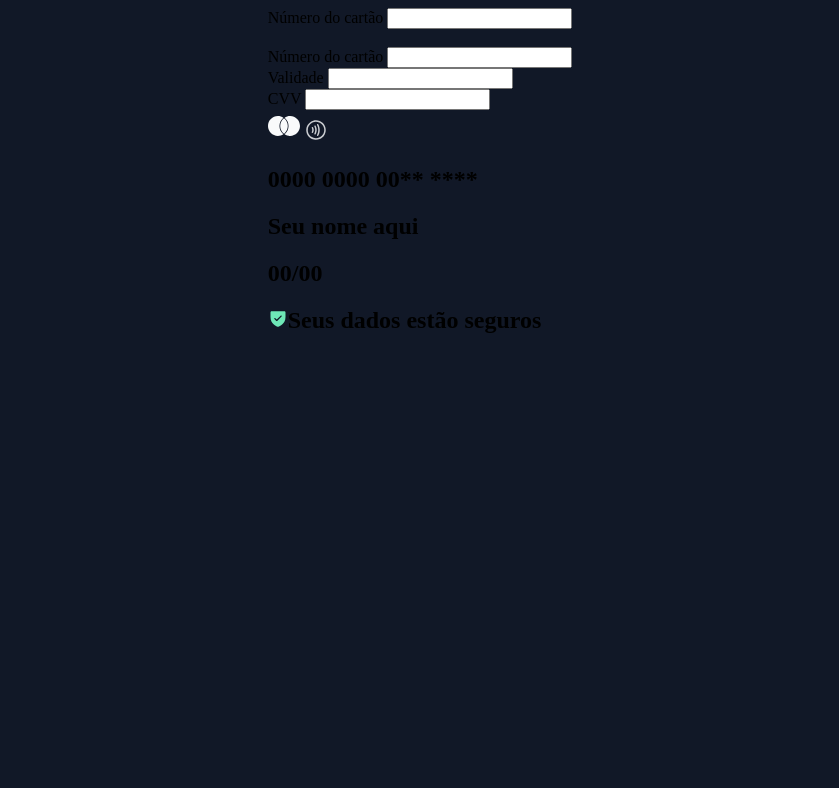
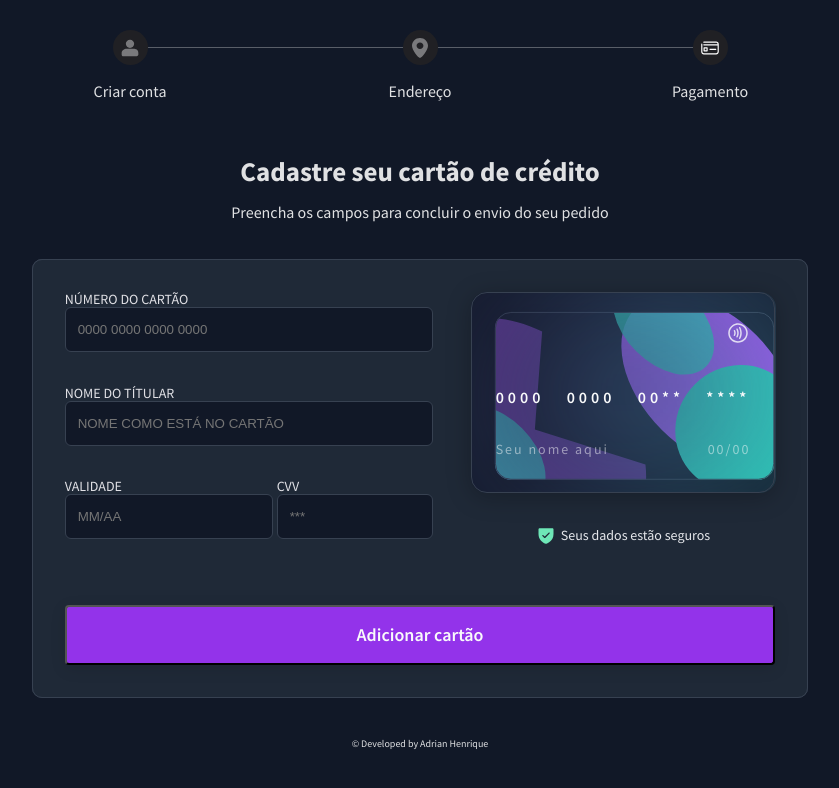
Before and after one commit to Adrianhenrrique/register-card, a plain HTML site: page index.html in a window 1280 px wide. Shown: the whole page, without its empty margins (220-1059 px from the left). Drawn offline with Linux system fonts and the light colour scheme.

Commit message:
update site boracoda

```diff
--- /dev/null
+++ b/assets/css/credity-card.css
@@ -0,0 +1,70 @@
+.credit-card {
+    box-sizing: border-box;
+    background: #111827;
+    background-image: url(../images/cc-bg.svg);
+    border-radius: 16px;
+    color: #F9FAFB;
+    letter-spacing: 4px;
+}
+
+.credit-card > div {
+    box-shadow: 0px 4px 24px rgba(0, 0, 0, 0.25);
+    border-radius: 16px;
+    border: 1px solid #374151;
+    backdrop-filter: blur(104px);
+    padding: 24px;
+}
+
+.top-info {
+    display: flex;
+    justify-content: space-between;
+}
+
+.card-flag {
+    opacity: 0;
+}
+
+.card-number-images {
+    font-family: 'Source Sans Pro';
+    font-style: normal;
+    font-weight: 600;
+    font-size: 16px;
+    line-height: 16px;
+    word-spacing: 15px;
+    margin-top: 40px;
+}
+
+.bottom-info {
+    display: flex;
+    justify-content: space-between;
+    margin-top: 24px;
+    letter-spacing: 2px;
+}
+
+.card-name-images, .card-date-images {
+    font-family: 'Source Sans Pro';
+    font-style: normal;
+    font-weight: 400;
+    font-size: 14px;
+    line-height: 16px;
+    opacity: 0.5;
+}
+
+.safe-info {
+    font-family: 'Source Sans Pro';
+    font-style: normal;
+    font-weight: 400;
+    font-size: 14px;
+    line-height: 16px;
+    color: #E5E7EB;
+    display: flex;
+    justify-content: center;
+    align-items: center;
+    margin-top: 32px;
+}
+
+.shieldCheck {
+    width: 20px;
+    height: 20px;
+    margin-right: 5px;
+}
--- /dev/null
+++ b/assets/css/forms.css
@@ -0,0 +1,56 @@
+main {
+    max-width: 36rem;
+    display: grid;
+    gap: 1.6rem;
+  }
+
+  main .input-wrapper {
+    display: grid;
+    gap: 0.6rem;
+    margin-left: 20px;
+  }
+
+  main label {
+    font-weight: 500;
+    font-size: 1.4rem;
+    line-height: 1.5rem;
+    letter-spacing: 0.01px;
+    text-transform: uppercase;
+    color: #e1e1e6;
+    margin-bottom: 7px;
+  }
+
+  main input {
+    background: #111827;
+    border: 1px solid #374151;
+    border-radius: 6px;
+    height: 41px;
+    padding-inline: 1.2rem;
+
+    width: 100%;
+
+    color: white;
+    text-transform: uppercase;
+  }
+
+  main input::placeholder, main input:-ms-input-placeholder, main input::-ms-input-placeholder {
+    color: #9CA3AF;
+  }
+
+  main .add1 {
+    width: 182px;
+    margin-right: 16px;
+  }
+
+  main .add2 {
+    width: 130px;
+  }
+
+  main .flex {
+    gap: 1.4rem;
+    display: flex;
+  }
+
+  main .flex .input-wrapper {
+    flex: 1;
+  }
--- /dev/null
+++ b/assets/css/header.css
@@ -0,0 +1,73 @@
+.steps {
+    display: flex;
+    justify-content: center;
+    align-items: center;
+    /* justify-content: space-between; */
+    width: 450px;
+    margin-bottom: 30px;
+}
+
+.steps .line {
+    position: absolute;
+    top: 47px;
+    width: 600px;
+    height: 1px;
+    background-color: #ffffff;
+    z-index: -1;
+    opacity: 0.3;
+}
+
+.steps > .step {
+    display: flex;
+    flex-direction: column;
+    justify-content: center;
+    align-items: center;
+    margin: 0px 100px;
+}
+
+.steps > .step > p {
+    font-size: 16px;
+    display: flex;
+    justify-content: center;
+    align-items: center;
+    width: 90px;
+}
+
+.steps > .step > div {
+    width: 25px;
+    height: 25px;
+    display: flex;
+    justify-content: center;
+    align-items: center;
+    background-color: #202024;
+    border-radius: 20px;
+    padding: 5px;
+}
+
+.steps .step img {
+    width: 20px;
+    height: 20px;
+    opacity: 0.4;
+}
+
+.steps .step .tree {
+    opacity: 1;
+}
+
+.info {
+    display: flex;
+    flex-direction: column;
+    justify-content: center;
+    align-items: center;
+    margin-bottom: 30px;
+}
+
+.info .title {
+    font-size: 27px;
+    margin: 7px 0px;
+}
+
+.info .subtitle {
+    font-size: 16px;
+    margin: 7px 0px;
+}
--- a/assets/css/index.css
+++ b/assets/css/index.css
@@ -1,6 +1,75 @@
+html {
+    width: 100%;
+    height: 100%;
+}
 body {
     display: flex;
+    flex-direction: column;
     justify-content: center;
     align-items: center;
     background-color: #111827;
+    margin-top: 30px;
 }
+
+:root {
+    font-size: 62.5%;
+
+    font-family: "Source Sans Pro", sans-serif;
+    color: rgba(255, 255, 255, 0.87);
+
+    font-synthesis: none;
+    text-rendering: optimizeLegibility;
+    -webkit-font-smoothing: antialiased;
+    -moz-osx-font-smoothing: grayscale;
+    -webkit-text-size-adjust: 100%;
+}
+
+.card-cartao {
+    background-color: #374151;
+    border-radius: 10px;
+}
+
+.inputs {
+    box-sizing: border-box;
+    display: grid;
+    grid-template-areas:
+            "head content"
+            "foot foot";
+    padding: 32px;
+    background: #1F2937;
+    border: 1px solid #374151;
+    border-radius: 10px;
+}
+
+.card-data {
+    grid-area: head;
+}
+
+.cartao{
+    grid-area: content;
+    margin-left: 64px;
+}
+
+.add-card {
+    grid-area: foot;
+}
+
+.add-card {
+    background: #9333EA;
+    box-shadow: 0px 4px 16px rgba(0, 0, 0, 0.1);
+    border-radius: 4px;
+    padding: 16px 0px;
+    color: #F9FAFB;
+    font-family: 'Source Sans Pro';
+    font-style: normal;
+    font-weight: 600;
+    font-size: 18px;
+    line-height: 24px;
+    margin-top: 48px;
+}
+
+.derects {
+    position: absolute;
+    bottom: 0px;
+    margin-bottom: 50px;
+}
--- a/index.html
+++ b/index.html
@@ -7,34 +7,75 @@
     <meta name="viewport" content="width=device-width, initial-scale=1.0">
     <title>Cartão de credito</title>
 
-    <!-- css add -->
+    <!-- style -->
     <link rel="stylesheet" href="./assets/css/index.css">
+    <link rel="stylesheet" href="./assets/css/credity-card.css">
+    <link rel="stylesheet" href="./assets/css/forms.css">
+    <link rel="stylesheet" href="./assets/css/header.css">
+
+    <!-- fonts -->
+    <link rel="preconnect" href="https://fonts.googleapis.com">
+    <link rel="preconnect" href="https://fonts.gstatic.com" crossorigin>
+    <link
+        href="https://fonts.googleapis.com/css2?family=Source+Sans+Pro:ital,wght@0,200;0,300;0,400;0,600;0,700;0,900;1,200;1,300;1,400;1,600;1,700;1,900&display=swap"
+        rel="stylesheet">
 </head>
 
 <body>
+    <header class="header">
+        <div class="steps">
+            <div class="line"></div>
+            <div class="step">
+                <div>
+                    <img src="./assets/images/profile.svg" alt="informação do cadastro">
+                </div>
+                <p>Criar conta</p>
+            </div>
+            <div class="step">
+                <div>
+                    <img src="./assets/images/location.svg" alt="informação da sua localização">
+                </div>
+                <p>Endereço</p>
+            </div>
+            <div class="step">
+                <div>
+                    <img class="tree" src="./assets/images/card.svg" alt="cadastrar cartão de credito">
+                </div>
+                <p>Pagamento</p>
+            </div>
+        </div>
+        <div class="info">
+            <h1 class="title">Cadastre seu cartão de crédito</h1>
+            <p class="subtitle">Preencha os campos para concluir o envio do seu pedido</p>
+        </div>
+    </header>
     <section class="card-cartao">
         <form action="card" class="inputs">
-            <main>
-                <label for="number-card">Número do cartão</label>
-                <input type="number" name="number-card" id="number-card"><br><br>
+            <main class="card-data">
+                <div class="input-wapper">
+                    <label for="number-card">Número do cartão</label><br>
+                    <input type="number" name="number-card" id="number-card" placeholder="0000 0000 0000 0000" maxlength="16">
+                </div>
 
-                <label for="name-card-holder">Número do cartão</label>
-                <input type="text" name="name-card-holder" id="name-card-holder">
-
-                <div class="row">
-                    <div class="left">
-                        <label for="validity-date">Validade</label>
-                        <input type="number" name="validity-date" id="validity-date">
+                <div class="input-wapper">
+                    <label for="name-card-holder">Nome do títular</label><br>
+                    <input type="text" name="name-card-holder" id="name-card-holder" placeholder="Nome como está no cartão">
                 </div>
-                    <div class="right">
-                        <label for="cvv-card">CVV</label>
-                        <input type="number" name="cvv-card" id="cvv-card">
+                <div class="flex">
+                    <div class="input-wapper add1">
+                        <label for="validity-date">Validade</label><br>
+                        <input type="number" name="validity-date" id="validity-date" placeholder="mm/aa" maxlength="4">
+                    </div>
+                    <div class="input-wapper add2">
+                        <label for="cvv-card">CVV</label><br>
+                        <input type="number" name="cvv-card" id="cvv-card" placeholder="***" maxlength="3">
                     </div>
                 </div>
 
             </main>
             <div class="cartao">
                 <div class="credit-card">
+                    <div>
                         <div class="top-info">
                             <img src="./assets/images/flag-mastercard.svg" alt="" class="card-flag">
                             <img src="./assets/images/ContactlessPayment.svg" alt="" class="ContactlessPayment">
@@ -45,11 +86,15 @@
                             <h2 class="card-date-images">00/00</h2>
                         </div>
                     </div>
+
+                </div>
                 <h2 class="safe-info"><img src="./assets/images/safe.svg" alt="icon for segurety"
-                        class="ShieldCheck">Seus dados estão seguros</h2>
+                        class="shieldCheck">Seus dados estão seguros</h2>
             </div>
+            <input class="add-card" type="button" value="Adicionar cartão">
         </form>
     </section>
+    <p class="derects">© Developed by Adrian Henrique</p>
 </body>
 
 </html>
```
Also changed, not shown: assets/images/card.svg (added), assets/images/cc-bg.svg (added), assets/images/location.svg (added), assets/images/profile.svg (added). Lines whose indentation alone changed are shown as unchanged.
